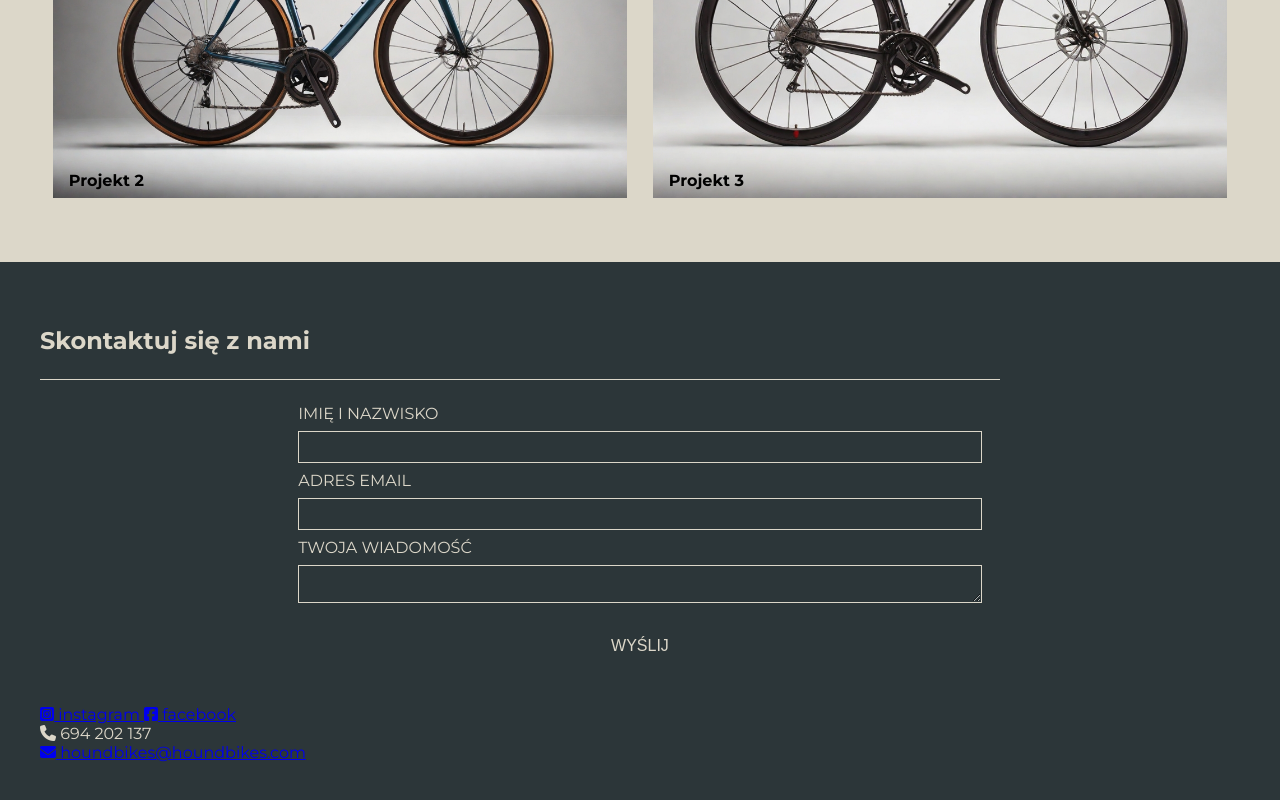
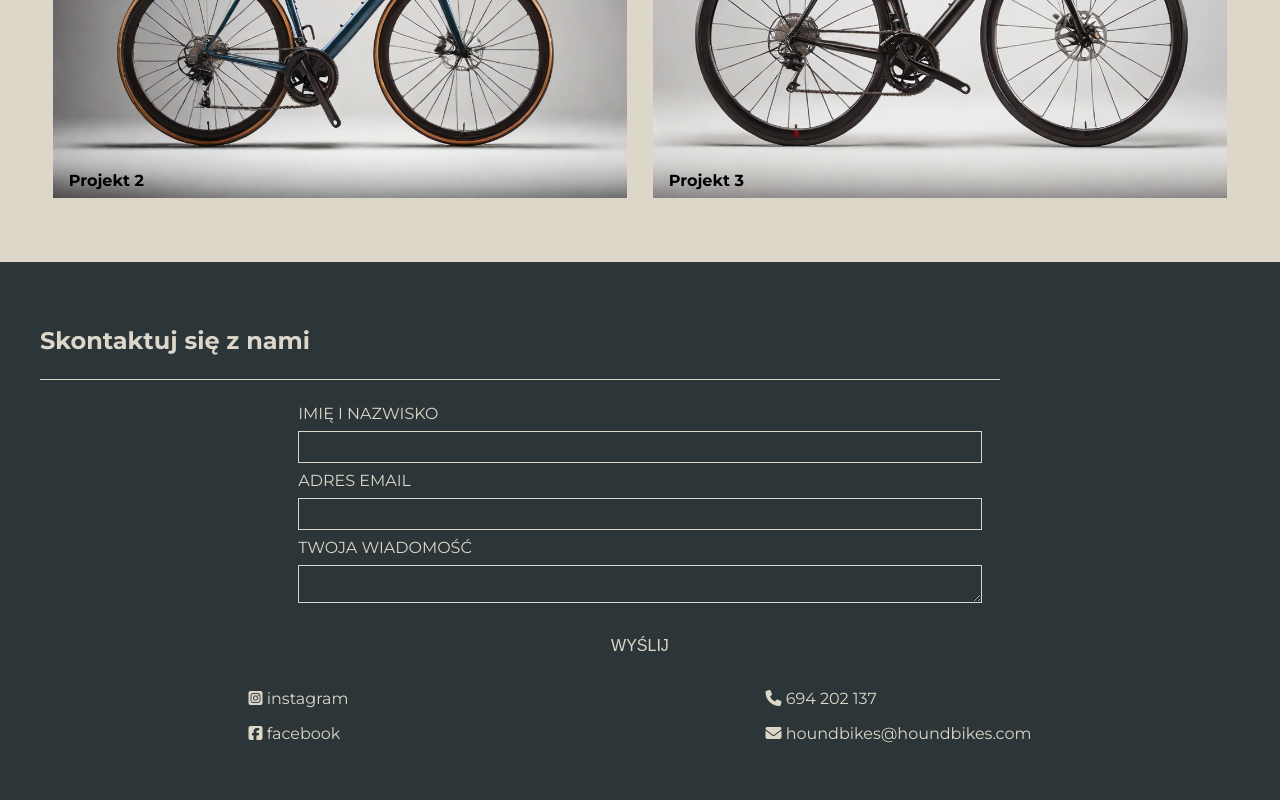
Before and after one commit to pancake-dave/HoundBikes, a plain HTML site: page index.html in a window 1280 px wide. Shown: the part 4165-4965 px from the top of the page. Drawn offline with nearby package versions, Linux system fonts and the light colour scheme.

Commit message:
added more scss for contact section

```diff
--- a/index.html
+++ b/index.html
@@ -365,6 +365,7 @@
 					<div class="title-line title-line-light"></div>
 						<div class="contact__box">
 							<div class="contact__social">
+								<div class="contact__social-box-left">
 								<a
 									href="https://www.instagram.com/"
 									target="_blank"
@@ -377,6 +378,8 @@
 									class="contact__social-item">
 									<i class="fa-brands fa-square-facebook"></i> facebook
 								</a>
+							</div>
+							<div class="contact__social-box-right">
 								<p class="contact__social-item">
 									<i class="fa-solid fa-phone"></i> 694 202 137
 								</p>
@@ -386,6 +389,7 @@
 									class="contact__social-item">
 									<i class="fa-solid fa-envelope"></i> houndbikes@houndbikes.com
 								</a>
+							</div>
 						</div>
 
 						<div class="contact__form">
@@ -406,15 +410,11 @@
 									>twoja wiadomość</label
 								>
 								<textarea id="msg" class="contact__form-textarea"></textarea>
-								<button
-									type="submit"
-									class="contact__form-btn">
-									Wyślij
-								</button>
+								<button type="submit" class="contact__form-btn">Wyślij</button>
 							</form>
 						</div>
 					</div>
-				</div>
+
 			</section>
 		</main>
 
--- a/sass/_layout.scss
+++ b/sass/_layout.scss
@@ -201,13 +201,24 @@ body {
         color: $light-color;
     }
     &__social {
+        position: relative;
+        display: flex;
+        flex-direction: column;
+        justify-content: space-between;
+        margin-top: 1em;
+        color: $light-color;
         order: 1;
+    }
+    &__social-item {
+        display: block;
+        margin-bottom: 1em;
+        text-decoration: none;
+        color: $light-color;
     }
     &__form {
         display: flex;
         flex-direction: column;
         align-items: center;
-        margin-bottom: 1em;
     }
     &__form-label {
         width: 100%;
@@ -272,4 +283,6 @@ body {
             }
         }
     }
+
+
 }
--- a/sass/_media.scss
+++ b/sass/_media.scss
@@ -13,6 +13,12 @@
                 bottom: -64px;
                 height: 65px;
             }
+        }
+    }
+    .contact {
+        &__social {
+            flex-direction: row;
+            justify-content: space-between;
         }
     }
 }
@@ -39,12 +45,17 @@
             }
         }
     }
+    .contact {
+        &__social {
+            justify-content: space-around;
+        }
+    }
 
 }
 
 @media(min-width: 992px) {
     html {
-        scroll-padding-top: 62px;
+        scroll-padding-top: 63px;
     }
     .section-padding {
         padding: 4em 2em;
--- a/sass/_typography.scss
+++ b/sass/_typography.scss
@@ -70,6 +70,9 @@ body {
     }
     &__form-btn {
         text-transform: uppercase;
+        font-size: 1.6rem;
+    }
+    &__social-item {
         font-size: 1.6rem;
     }
 }
```
Also changed, not shown: css/style.css, 1 other file. Lines whose indentation alone changed are shown as unchanged.
